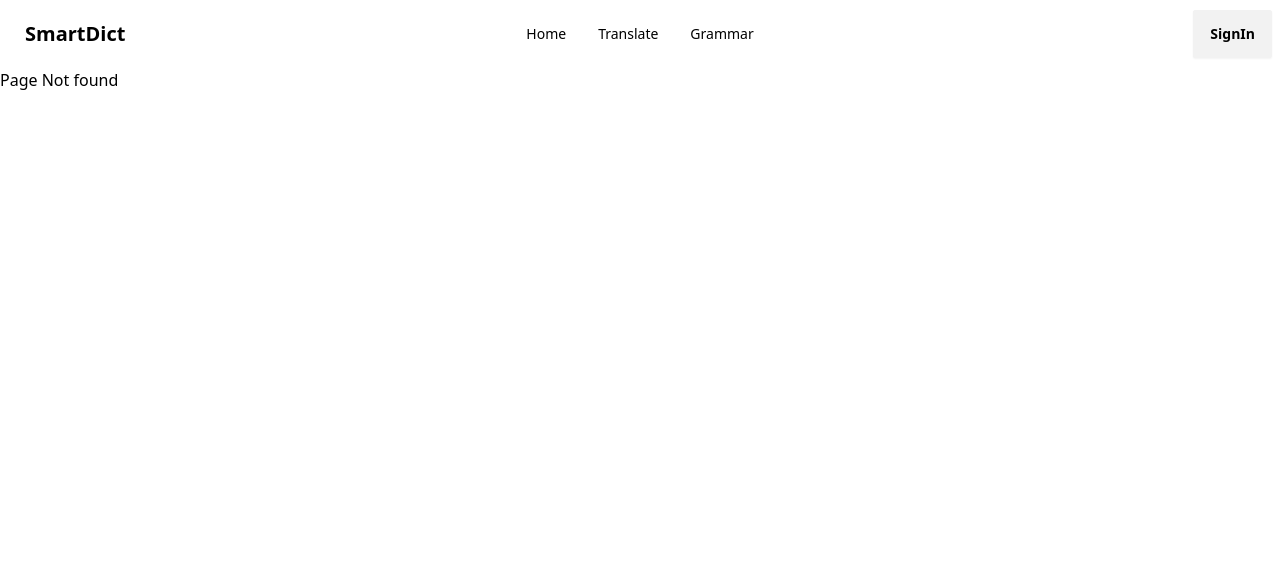
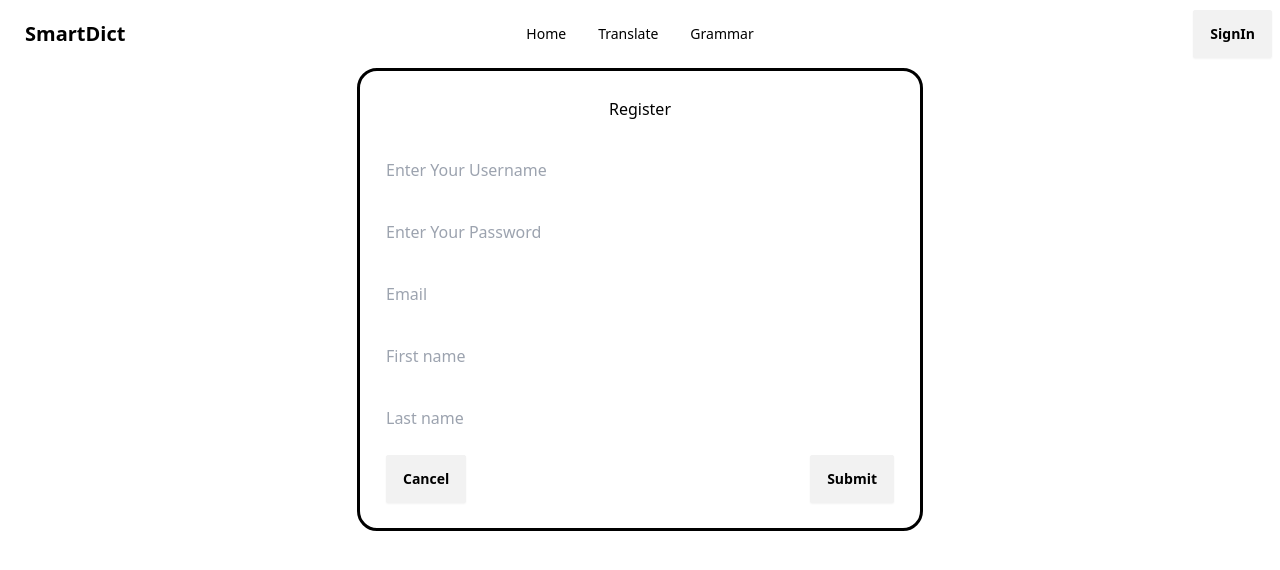
Before and after one commit to Siripoom/SmartDict, a React (Vite) app: page /Register in a window 1280 px wide. Before the commit this address had no page. Shown: the top 570 px of the page. Built offline with nearby package versions, Linux system fonts and the light colour scheme.

Commit message:
Register Page Link to succes

```diff
--- a/src/App.jsx
+++ b/src/App.jsx
@@ -6,7 +6,10 @@ import Home from "./pages/Home"
 import Translate from './pages/Translate'
 import Grammar from './pages/Grammar'
 import SignIn from './pages/SignIn'
+import Register from './pages/Register'
+
 function App() {
+
   return (
     <>
       <BrowserRouter>
@@ -16,6 +19,7 @@ function App() {
           <Route path="translate" element={<Translate/>} />
           <Route path="grammar" element={<Grammar/>} />
           <Route path="SignIn" element={<SignIn />} />
+          <Route path="/Register" element={<Register />} />
           <Route path="*" element={<Page404/>} />
         </Routes>
       </BrowserRouter>
--- a/src/components/Nav.jsx
+++ b/src/components/Nav.jsx
@@ -58,7 +58,6 @@ export default function Nav(props) {
         <div className="navbar-end d-flex">
           {props.user ? (
             <div className="dropdown">
-
               <button class="btn btn-secondary dropdown-toggle" type="button" data-bs-toggle="dropdown" aria-expanded="false">
                 {user.displayName}
               </button>
--- a/src/pages/ProSign.jsx
+++ /dev/null
@@ -1,33 +0,0 @@
-
-export default function ProSign(props) {
-
-    // const user = props.user;
-    const user = window.sessionStorage.getItem('user');
-
-    return(
-        <div>
-            {props.user ?(
-                <div>Welcome {user.displayName}
-                </div>
-            ):(
-                <div>
-                  {/* <button onClick={props.login}>You not login</button> */}
-                  {/* <Link to= "SignIn"><button className="btn">SignIn</button></Link> */}
-                </div>
-            )}
-{/*
-            {props.user ?(
-                <div>Welcome {user.displayName}
-                <img src = {user.photURL} alt = "user" />
-                </div>
-            ):(
-                <div>
-                    <button onClick={props.login}>You not login</button>
-                </div>
-            )} */}
-
-
-        </div>
-    )
-
-}
--- /dev/null
+++ b/src/pages/Register.jsx
@@ -0,0 +1,41 @@
+import "../css/form.css";
+
+export default function Register() {
+
+    return(
+        <div>
+            <div className="body">
+            <div className="Box">
+                <h1 className="text-center">Register</h1>
+                <br />
+                <div className="mb-3">
+                    <input type="text" name="txtUsername" size="50" maxLength="50" placeholder="Enter Your Username"
+                        className="form-control" />
+                </div>
+                <div className="mb-3">
+                    <input type="password" name="txtPassword" size="50" maxLength="50" placeholder="Enter Your Password"
+                        className="form-control" />
+                </div>
+                <div className="mb-3">
+                    <input type="text" name="mail" size="50" maxLength="50" placeholder="Email"
+                        className="form-control" />
+                </div>
+                <div className="mb-3">
+                    <input type="text" name="Fname" size="50" maxLength="50" placeholder="First name"
+                        className="form-control" />
+                </div>
+                <div className="mb-3">
+                    <input type="text" name="Lname" size="50" maxLength="50" placeholder="Last name"
+                        className="form-control" />
+                </div>
+                <div className="icon">
+                    <button type="reset" className="btn btn-dark" >Cancel</button>
+                    <button type="submit" className="btn btn-dark" >Submit</button>
+                </div>
+            </div>
+        </div>
+
+        </div>
+    )
+
+}
--- a/src/pages/SignIn.jsx
+++ b/src/pages/SignIn.jsx
@@ -1,22 +1,24 @@
 import auth from "../firebase_config";
 import { signInWithPopup, GoogleAuthProvider, signOut } from "firebase/auth";
 import { useState, useEffect } from "react";
+import { Link } from "react-router-dom";
 // import facebook from "../assets/facebook.png";
 // import google from "../assets/google.png";
 import "../css/form.css";
-import ProSign from "./ProSign";
 import Nav from "../components/Nav";
-import { Navigate } from "react-router-dom";
+import { useNavigate } from "react-router-dom";
 
 export default function SignIn() {
     const [userInfo, setUserInfo] = useState(null);
+
+    const navigate = useNavigate();
 
     useEffect(() => {
         auth.onAuthStateChanged((user) => {
             if (user) {
                 setUserInfo(user);
                 console.log("Auth" , user)
-                return <Navigate to="/" />
+
             } else {
                 setUserInfo(null);
                 window.sessionStorage.clear();
@@ -29,7 +31,7 @@ export default function SignIn() {
         auth.useDeviceLanguage();
         signInWithPopup(auth, provider)
             .then((result) => {
-
+                return <navigate to="/" />
             })
             .catch(err => {
                 alert(err);
@@ -44,43 +46,43 @@ export default function SignIn() {
             })
     }
 
+    const clearPathAndNavigate = () => {
+        navigate('/Register'); // Replace with your desired path
+      };
+
+
     return (
         <div>
             <Nav user={userInfo} login={login} logout={logout} />
         <div className="body">
-
             <div className="Box">
                 <h1 className="text-center">Sign-in</h1>
                 <br />
                 <div className="icon">
                     <div className="logo" >
-                    {/* <img src={facebook} alt="faceboox" /> */}
                     <button type="button" className="btn btn-primary"><i className='bx bxl-facebook-circle'></i>Facebook</button>
                 </div>
                 <div className="logo">
-                   {/* <img src={google} alt="google" /> */}
                    <button type="button" className="btn btn-primary " onClick={login}><i className='bx bxl-google' ></i> Google</button>
                 </div>
                 </div>
                 <br />
                 <div className="mb-3">
-                    <input type="text" name="txtUsername" size="50" maxLength="50" placeholder="Enter Your Username"
-                        className="form-control" />
+                    <input type="text" placeholder="Enter username" className="input input-bordered input-info w-full max-w-xs" size={40} maxLength={50} />
                 </div>
                 <div className="mb-3">
-                    <input type="password" name="txtPassword" size="50" maxLength="50" placeholder="Enter Your Password"
-                        className="form-control" />
+                    <input type="password" placeholder="Enter password" className="input input-bordered input-info w-full max-w-xs" />
                 </div>
                 <div className="icon">
                     <button type="button" className="btn btn-dark" >Cancel</button>
                     <button type="button" className="btn btn-dark" >Sign-in</button>
                 </div>
                 <div className="text-center">
-                    No account?
+                    <button onClick={clearPathAndNavigate}>On account?</button>
                 </div>
             </div>
         </div>
-        </div>
+    </div>
     )
 
 }
```
